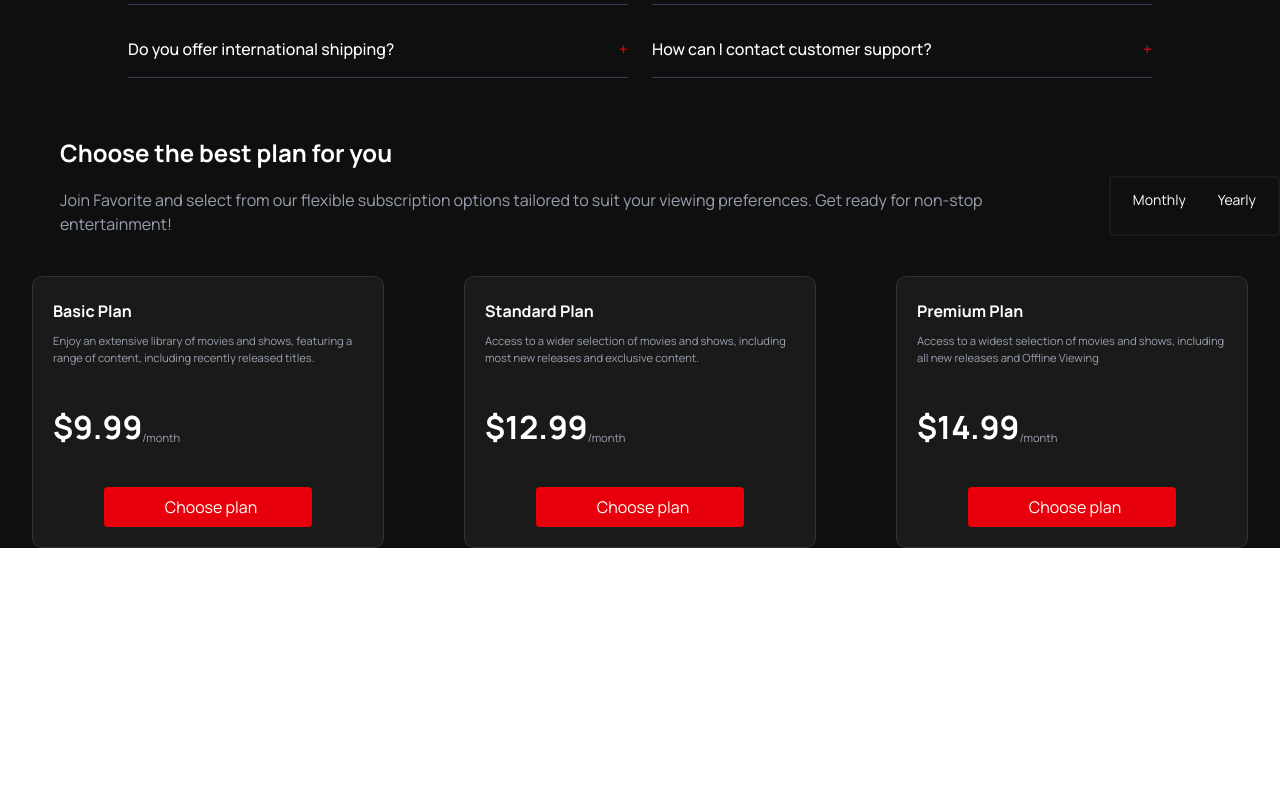
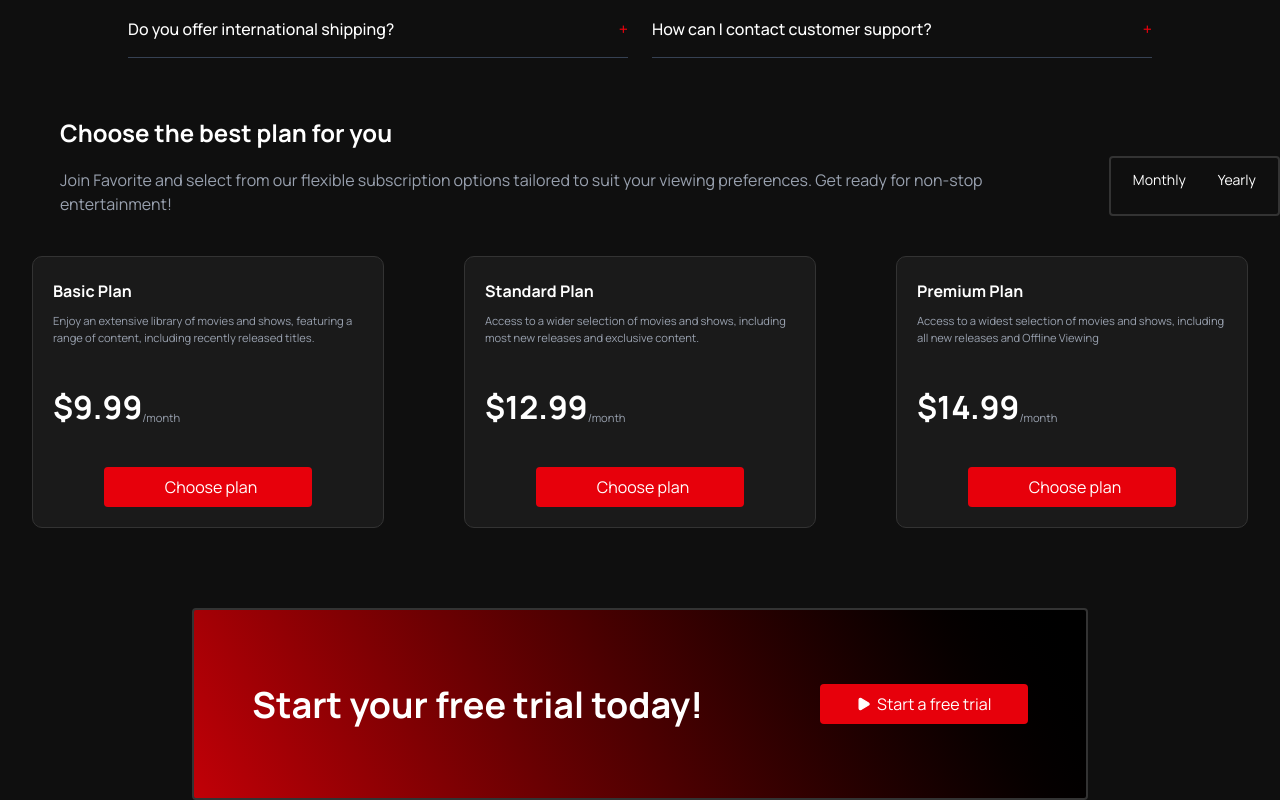
Before and after one commit to LucasSpagnoli/streaming, a Next.js app: page / in a window 1280 px wide. Shown: the part 1782-2582 px from the top of the page. Before the commit the page ends 2330 px from the top, so only its background shows below. Built offline with nearby package versions, Linux system fonts and the light colour scheme.

Commit message:
free trial feature added

```diff
--- a/app/globals.css
+++ b/app/globals.css
@@ -18,7 +18,7 @@ body {
 }
 
 .border-darkGray {
-    border: 2px solid var(--gray);
+    border: 2px solid var(--light-gray);
     border-radius: 4px;
 }
 
--- a/components/landing/components/ctaButton.tsx
+++ b/components/landing/components/ctaButton.tsx
@@ -7,7 +7,7 @@ type CTAButtonProps = {
 
 const CTAButton = ({play, text}: CTAButtonProps) => {
     return (
-        <button className={"bg-red-600 mt-10 rounded text-white w-52 flex p-2 justify-center self-center"}>
+        <button className={"bg-red-600 rounded text-white w-52 flex p-2 justify-center self-center"}>
             {play && <Play fill={"white"} width={15}/>}
             <p className={"indent-1.5"}>{text}</p>
         </button>
--- a/components/landing/components/planCard.tsx
+++ b/components/landing/components/planCard.tsx
@@ -14,7 +14,7 @@ const PlanCard = ({plan, text, price, monthly}: OpinionCardProps): JSX.Element =
         <div className={"w-88 h-68 border-lightGray bg-customGray p-3 px-5 flex flex-col"}>
             <h3 className={"text-[1rem] mt-3 font-bold text-white leading-tight flex items-center"}>{plan}</h3>
             <p className={"text-gray-400 mt-3 text-[0.7rem]"}>{text}</p>
-            <div className={"flex mt-10"}>
+            <div className={"flex my-10"}>
                 <h1 className={"text-[2rem] font-bold text-white leading-tight flex items-center"}>${price}</h1>
                 <p className={"text-gray-400 text-[0.7rem] self-end"}>{monthly ? "/month" : "/year"}</p>
             </div>
--- a/components/landing/features.tsx
+++ b/components/landing/features.tsx
@@ -1,7 +1,5 @@
-import {Play} from "lucide-react";
 import OpinionCard from "@/components/landing/components/opinionCard";
 import FaqFeature from "@/components/landing/components/faq/faqFeature";
-import NavLink from "@/components/navLink";
 import PlanCard from "@/components/landing/components/planCard";
 import CTAButton from "@/components/landing/components/ctaButton";
 
@@ -13,7 +11,7 @@ const Features = () => {
             <article className={"flex flex-col items-center justify-center"}>
                 <h2 className={"text-4xl mt-15 font-bold text-white leading-tight"}>Your Favorite Streaming
                     Experience</h2>
-                <p className={"text-gray-400 w-240 mt-5 text-md text-center"}>Favorite is the best streaming
+                <p className={"text-gray-400 w-240 my-5 text-md text-center"}>Favorite is the best streaming
                     experience
                     for watching your favorite movies and shows on demand, anytime, anywhere. With Favorite, you can
                     enjoy a
@@ -38,7 +36,7 @@ const Features = () => {
             {/*FAQ*/}
             <FaqFeature/>
 
-            {/**/}
+            {/*Buy plans*/}
             <article className={"flex flex-col"}>
                 <h2 className={"text-2xl m-15 font-bold text-white leading-tight"}>
                     Choose the best plan for you
@@ -58,12 +56,28 @@ const Features = () => {
                 </section>
 
                 <div className={"flex justify-center mt-10 gap-20"}>
-                    <PlanCard plan={"Basic Plan"} text={"Enjoy an extensive library of movies and shows, featuring a range of content, including recently released titles."} price={9.99} monthly={true}/>
-                    <PlanCard plan={"Standard Plan"} text={"Access to a wider selection of movies and shows, including most new releases and exclusive content."} price={12.99} monthly={true}/>
-                    <PlanCard plan={"Premium Plan"} text={"Access to a widest selection of movies and shows, including all new releases and Offline Viewing"} price={14.99} monthly={true}/>
+                    <PlanCard plan={"Basic Plan"}
+                              text={"Enjoy an extensive library of movies and shows, featuring a range of content, including recently released titles."}
+                              price={9.99} monthly={true}/>
+                    <PlanCard plan={"Standard Plan"}
+                              text={"Access to a wider selection of movies and shows, including most new releases and exclusive content."}
+                              price={12.99} monthly={true}/>
+                    <PlanCard plan={"Premium Plan"}
+                              text={"Access to a widest selection of movies and shows, including all new releases and Offline Viewing"}
+                              price={14.99} monthly={true}/>
                 </div>
             </article>
 
+            {/*Free trial CTA*/}
+            <article className={"flex flex-col items-center w-full mt-20"}>
+                <div className={"w-[70%] h-48 -bg-linear-300 from-red-700 to-black rounded-xl flex items-center justify-around border-darkGray"}>
+                    <h1 className={"text-4xl font-bold text-white leading-tight"}>
+                        Start your free trial today!
+                    </h1>
+                    <CTAButton play={true} text={"Start a free trial"}/>
+                </div>
+
+            </article>
         </section>
     )
 }
```
